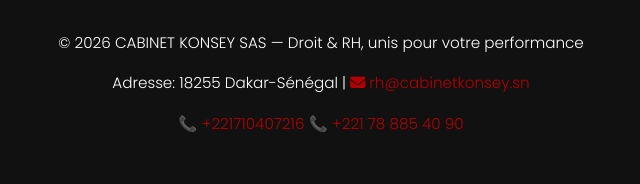
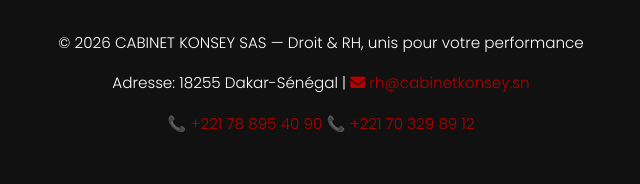
Before and after one commit to NKODIA/cabinetKonsey.sn, a Django app: page /contact/ in a window 1280 px wide. Shown: the part 1370-1554 px from the top of the page, without its empty margins (319-959 px from the left). Run offline with Django 5.2, Linux system fonts and the light colour scheme.

Commit message:
Mise à jour  home.html

```diff
--- a/core/templates/core/base.html
+++ b/core/templates/core/base.html
@@ -819,7 +819,7 @@
                 </a>
             </p>
             <p>
-                📞 <a href="tel:+221710407216" style="color:#b30000; text-decoration:none;">+221710407216</a>  📞 <a href="tel:+221788854090" style="color:#b30000; text-decoration:none;">+221 78 885 40 90</a>
+                📞 <a href="tel:+221788954090" style="color:#b30000; text-decoration:none;">+221 78 895 40 90</a>  📞 <a href="tel:+221703298912" style="color:#b30000; text-decoration:none;">+221 70 329 89 12</a>
 
             </p>
         </div>
```
